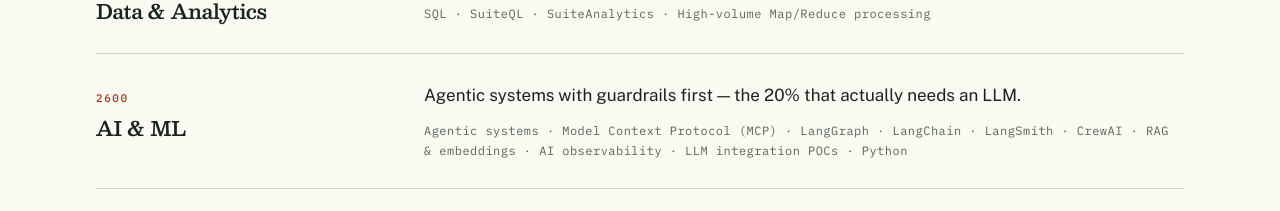
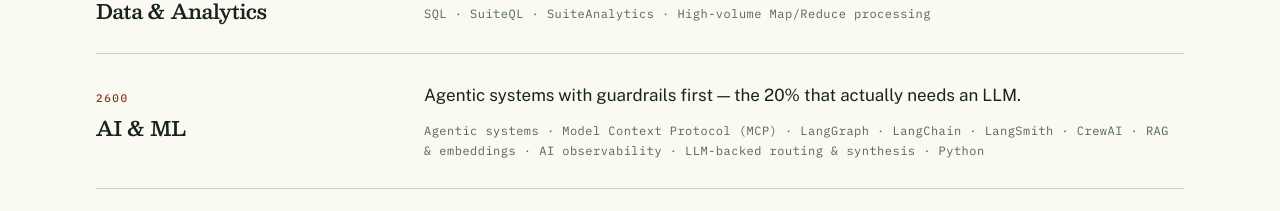
Before and after one commit to vasuwebdeveloper/personal-portfolio, a Next.js app: page / in a window 1280 px wide. Shown: the part 3740-3951 px from the top of the page. Built offline with nearby package versions, Linux system fonts and the light colour scheme; no server answers.

Commit message:
fix: drop "POCs" from the AI pillar
"LLM integration POCs" read as experiments on a site whose whole claim
is production-grade. Replaced with "LLM-backed routing & synthesis" —
the flagship stack's own phrase.

Co-Authored-By: Claude Fable 5 <noreply@anthropic.com>

```diff
--- a/content/skills.ts
+++ b/content/skills.ts
@@ -104,7 +104,7 @@ export const skillPillars: SkillPillar[] = [
       "CrewAI",
       "RAG & embeddings",
       "AI observability",
-      "LLM integration POCs",
+      "LLM-backed routing & synthesis",
       "Python",
     ],
     sortOrder: 6,
```
